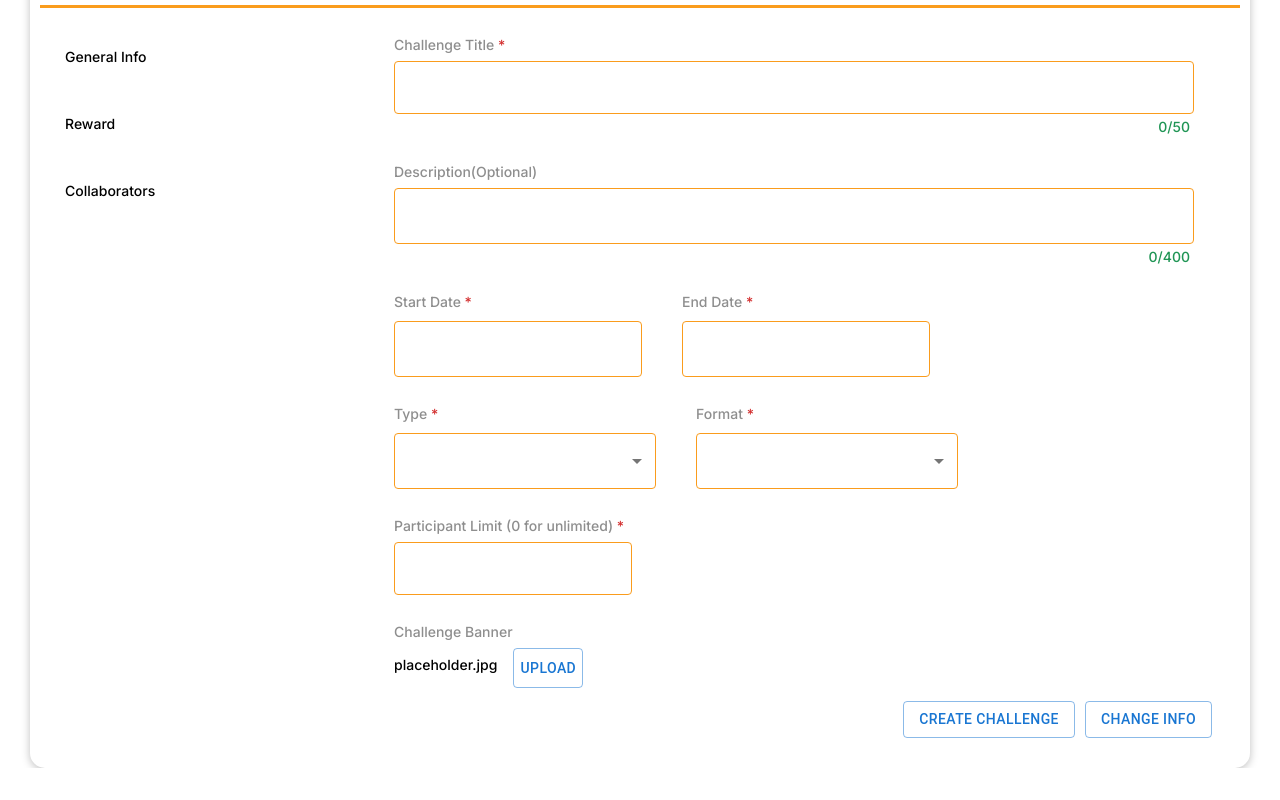
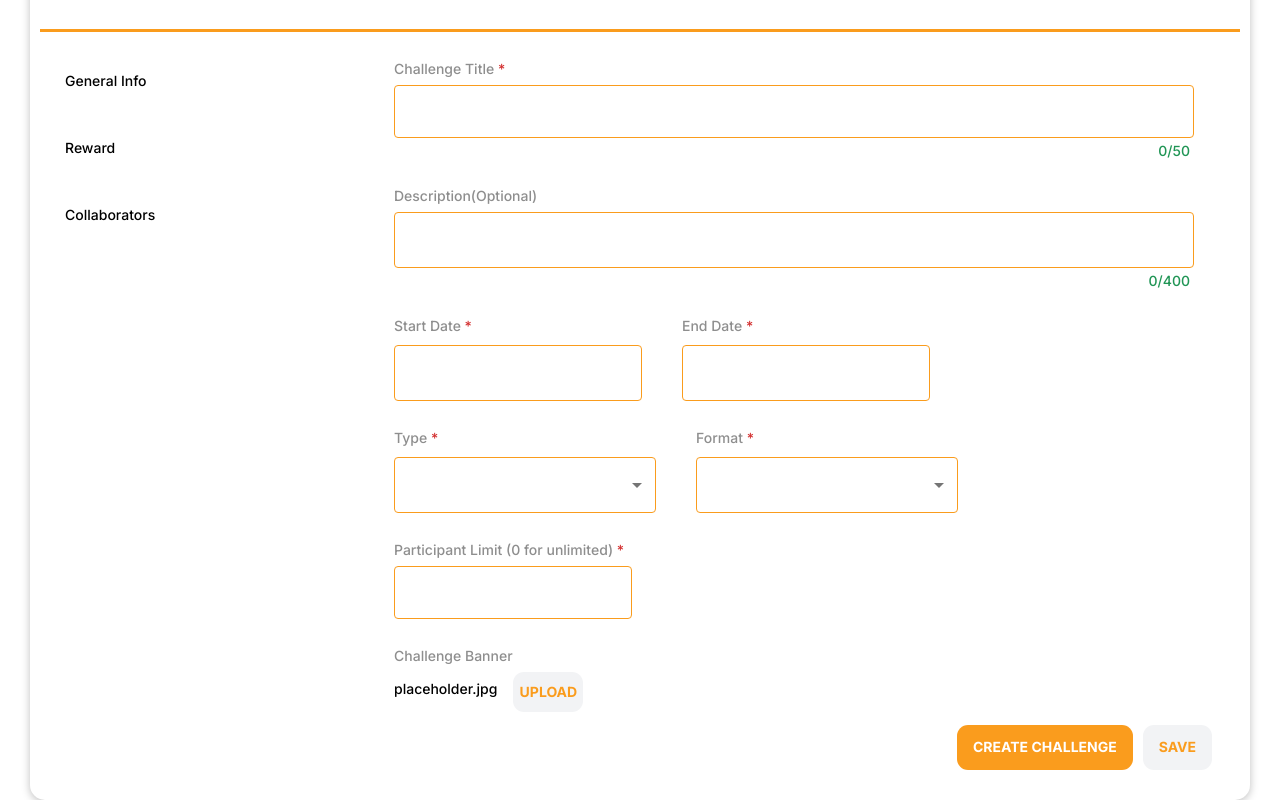
Before and after one commit to iambaangkok/challenge-organizer-frontend, a Next.js app: page /createchallenge in a window 1280 px wide. Shown: the part 215-1015 px from the top of the page. Before the commit the page ends 983 px from the top, so only its background shows below. Built offline with nearby package versions, Linux system fonts and the light colour scheme; no server answers.

Commit message:
add index for createchallenge and button theme

```diff
--- a/components/challengecreation/CreationPage.tsx
+++ b/components/challengecreation/CreationPage.tsx
@@ -11,6 +11,7 @@ import Button from '@mui/material/Button';
 import GeneralInfo from './MenuComponents/GeneralInfo'
 import axios from 'axios'
 import Router from 'next/router'
+import { ButtonTheme } from '../../theme/Button'
 
 const Title = {
     width: 1200,
@@ -85,9 +86,9 @@ export default function CreationPage() {
         }
 
         axios.post('http://localhost:3001/api/challenges', j)
-        .then ((resp)=>{
+            .then((resp) => {
                 let id = resp.data.challengeId
-            Router.push('/challenge?id='+id)
+                Router.push('/challenge?id=' + id)
             }).catch((err) => {
                 console.log(err)
             })
@@ -245,13 +246,15 @@ export default function CreationPage() {
                                     <div className="flex flex-row place-content-center ">
                                         <div className={styles.cr_fileText + ' my-2 pr-4'}>placeholder.jpg </div>
 
-                                        <Button variant='outlined' component="label"
+                                        <ThemeProvider theme={ButtonTheme}>
+                                            <Button variant='contained' size='medium' color='secondary' component="label"
                                                 sx={[{ width: 70 }, { height: 40 }]}
                                             >
                                                 upload
                                                 <input hidden accept="image/*" multiple type="file" />
+                                            </Button>
+                                        </ThemeProvider>
 
-                                        </Button>
 
                                     </div>
 
@@ -271,19 +274,27 @@ export default function CreationPage() {
 
                             {/* create */}
                             <div>
-                                <Button variant='outlined'
+                                <ThemeProvider theme={ButtonTheme}>
+                                    <Button variant='contained' size='medium'
                                         onClick={handleCreate}>
                                         create challenge
                                     </Button>
+                                </ThemeProvider>
+
                             </div>
                             {/* save */}
                             <div>
-                                <Button variant='outlined'
+                                <ThemeProvider theme={ButtonTheme}>
+                                    <Button variant='contained' size='medium' color='secondary'
                                         onClick={handleSave}
                                     >
-                                    change info
+                                        save
 
                                     </Button>
+                                </ThemeProvider>
+
+
+
                             </div>
 
                         </div>
--- a/pages/createchallenge/index.tsx
+++ b/pages/createchallenge/index.tsx
@@ -2,6 +2,9 @@ import React from "react";
 import CreationPage from "../../components/challengecreation/CreationPage";
 export default function CreateChallengePage(){
     return (
+        <div className = "mt-6">
        <CreationPage></CreationPage>
+
+        </div>
     )
 }
```
Also changed, not shown: 1 other file (tests, documents, lock files or other folders). Lines whose indentation alone changed are shown as unchanged.
